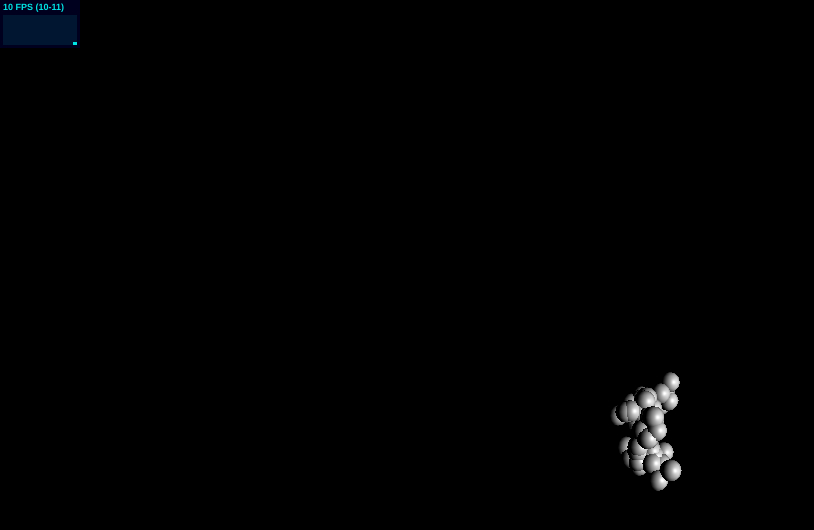
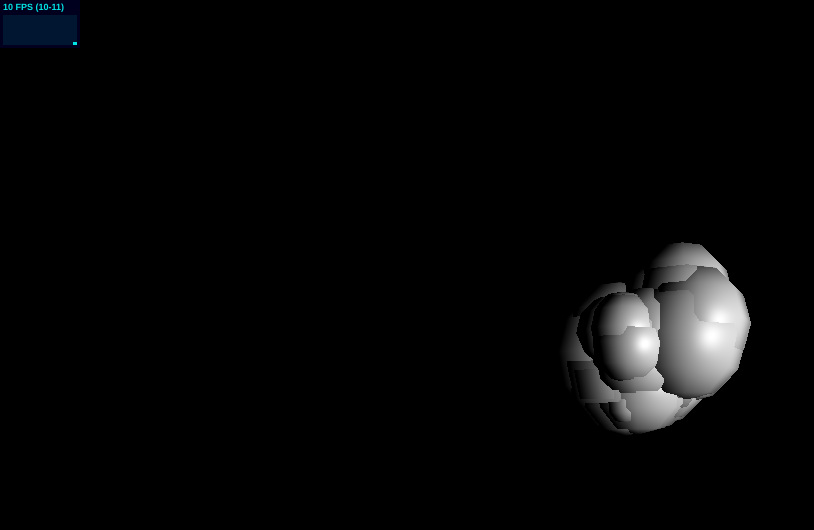
Before and after one commit to rliu42/conductor-hero, a plain HTML site: page client/threejstest.html in a window 1280 px wide. Shown: the whole page, without its empty margins (0-814 px from the left). Drawn offline with Linux system fonts and the light colour scheme; animation ran at ten frames a second.

Commit message:
refactoring proof-of-concept
updated to use our abstraction layers for graphics

```diff
--- a/client/js/render.js
+++ b/client/js/render.js
@@ -2,11 +2,6 @@
 
 //set our globals
 var scene, renderer, camera, controls, stats, numberOfSpheres, SPHERERADIUS, MATERIAL;
-
-//call our functions
-init();
-animate();
-render();
 
 //initialize all our stuff with constants and such
 function init() {
@@ -76,8 +71,12 @@ function addSphere(x,y,z,radius) {
 	var sphere = new THREE.Mesh( sphereGeometry, MATERIAL );
 	sphere.position.set(x,y,z);
 	scene.add( sphere );
-	/*
+
 	// Do we need these here?
-	render();
-	*/
+	//render();
 }
+
+//call our functions
+init();
+animate();
+render();
--- a/client/threejstest.html
+++ b/client/threejstest.html
@@ -10,82 +10,29 @@
 		<script src="lib/three.min.js"></script>
 		<script src="lib/TrackballControls.js"></script>
 		<script src="lib/stats.min.js"></script>
+		<script src="js/render.js"></script> <!-- moved evironment initialization -->
 		<script>
-			var scene = new THREE.Scene();
-			var renderer = new THREE.WebGLRenderer();
-			renderer.setSize( window.innerWidth, window.innerHeight );
-			document.body.appendChild( renderer.domElement );
-
-			//lights!
-			var light = new THREE.PointLight( 0xffffff, 1, 100 );
-			light.position.set( 10, 0, 10 );
-			scene.add( light );
-
-			//camera!
-			var camera = new THREE.PerspectiveCamera( 75, window.innerWidth/window.innerHeight, 0.1, 1000 );
-			camera.position.z = 5;
-
-			//dragging thing (sorry, not action :P)
-			var controls = new THREE.TrackballControls( camera );
-
-			controls.rotateSpeed = 1.0;
-			controls.zoomSpeed = 1.2;
-			controls.panSpeed = 0.8;
-
-			controls.noZoom = false;
-			controls.noPan = false;
-
-			controls.staticMoving = true;
-			controls.dynamicDampingFactor = 0.3;
-
-			controls.keys = [ 65, 83, 68 ];
-
-			controls.addEventListener( 'change', render );
-
-			//diagnostic window
-			var stats = new Stats();
-			stats.domElement.style.position = 'absolute';
-			stats.domElement.style.top = '0px';
-			stats.domElement.style.zIndex = 100;
-			document.body.appendChild( stats.domElement );
-
-			//constants for sphere we will add
-			var numberOfSpheres = 0;
+			//initial values
 			var posX = 0;
 			var posY = 0;
 			var posZ = 0;
-			var SPHERERADIUS = 0.1;
-			var GEOMETRY = new THREE.SphereGeometry( SPHERERADIUS );
-			var MATERIAL = new THREE.MeshPhongMaterial();
+			var strokeSize = 0.1;
 
-			// I think this works like a timer? It ticks every so often.
-			// (because we are continuously adding spheres, we are simulating a very long stroke)
-			var render = function () {
-				requestAnimationFrame( render );
-
-				var sphere = new THREE.Mesh( GEOMETRY, MATERIAL );
-				sphere.position.set(posX,posY,posZ);
-				scene.add( sphere );
-
+			//our test function
+			function addRandomSphere() {
+				addSphere(posX, posY, posZ, strokeSize); //this is how we do it!
+				//randomly generate next sphere's parameters
+				posX+=(Math.random()-0.5)*0.3;
+				posY+=(Math.random()-0.5)*0.3;
+				posZ+=(Math.random()-0.5)*0.3;
+				var strokeVariation = (Math.random()-0.5)*0.1;
+				if (strokeSize + strokeVariation > 0) {
+					strokeSize+=strokeVariation;
+				}
 				numberOfSpheres++;
-				posX+=(Math.random() - 0.5)*0.3;
-				posY+=(Math.random() - 0.5)*0.3;
-				posZ+=(Math.random() - 0.5)*0.3;
-
-				console.log("Number of spheres: " + numberOfSpheres);
-
-				renderer.render(scene, camera);
-				stats.update();
-			};
-
-			// so our mouse event works?
-			function animate() {
-				requestAnimationFrame( animate );
-				controls.update();
 			}
 
-			animate();
-			render();
+			setInterval(addRandomSphere, 50); //twenty spheres a second?
 		</script>
 	</body>
 </html>
```
Also changed, not shown: client/threejsdrawingtest.html (deleted, +0 -145 lines).
